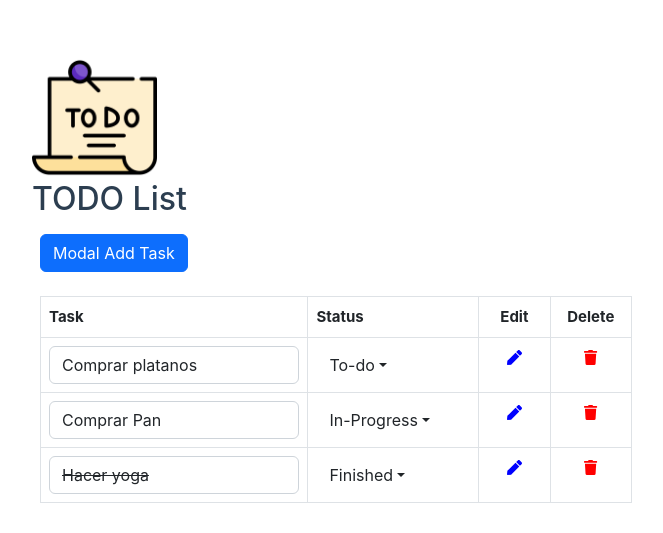
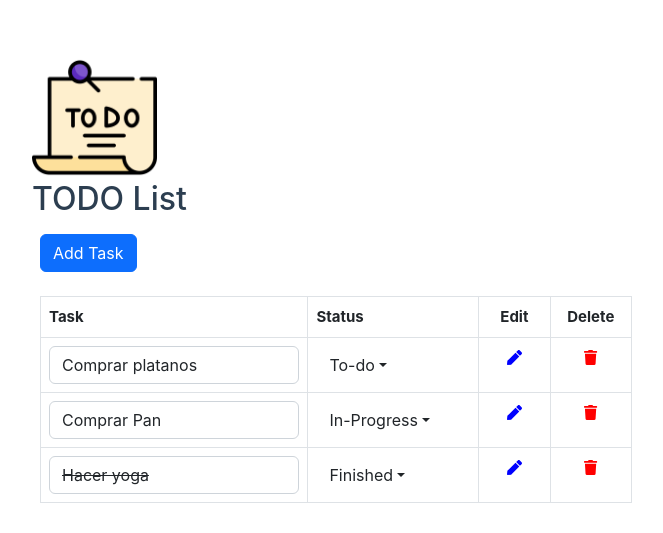
Before and after one commit to OscarGarciaWeb/TODO-List-app, a Vue app: page / in a window 1280 px wide. Shown: the part 109-642 px from the top of the page, without its empty margins (0-663 px from the left). Built offline with nearby package versions, Linux system fonts and the light colour scheme; the HTML template or start-up script is replaced by a standard one.

Commit message:
Rename button task

```diff
--- a/src/components/TodoApp.vue
+++ b/src/components/TodoApp.vue
@@ -2,7 +2,7 @@
   <h2>TODO List</h2>
   <!-- START Modal -->
     <div>
-      <button class="btn btn-primary mx-2 my-2" @click="showModal = true">Modal Add Task</button>
+      <button class="btn btn-primary mx-2 my-2" @click="showModal = true">Add Task</button>
       <BasicModal v-if="showModal" @closeModal="closeModal">
         <template v-slot:header>
           <h2>Create task</h2>
```
